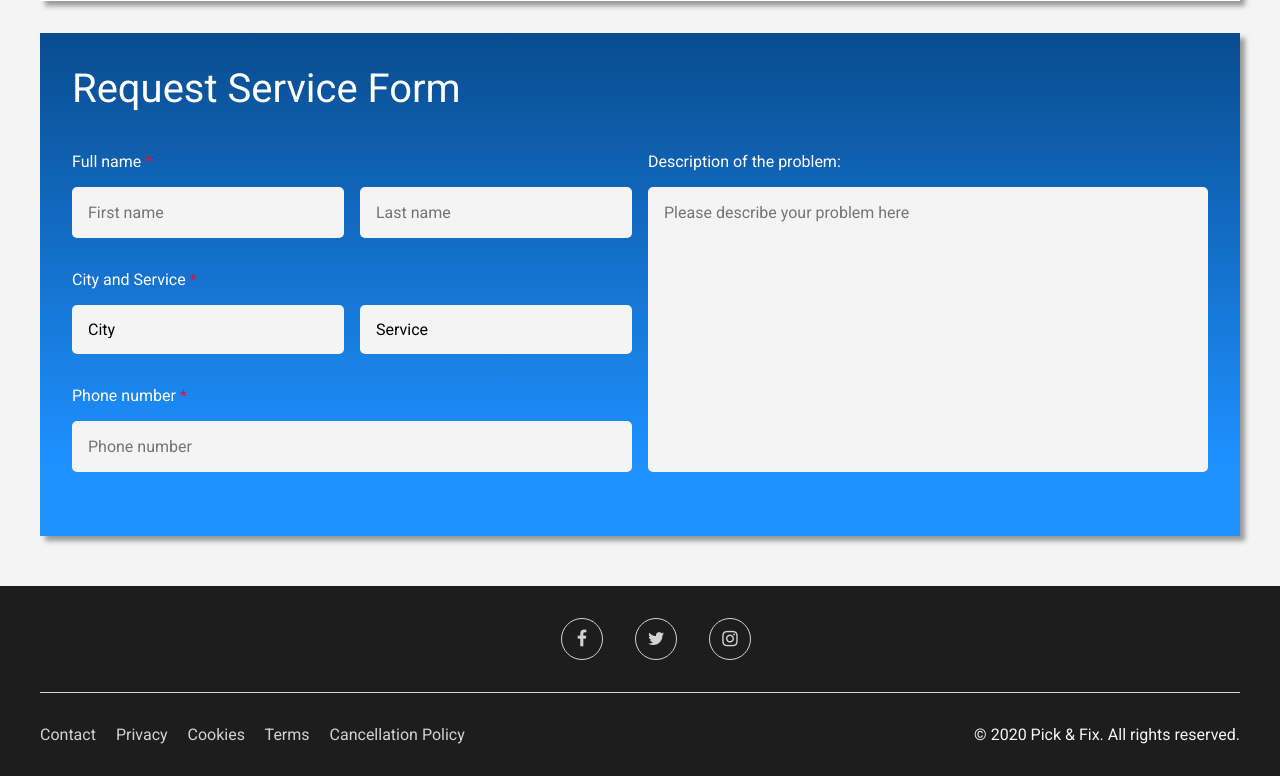
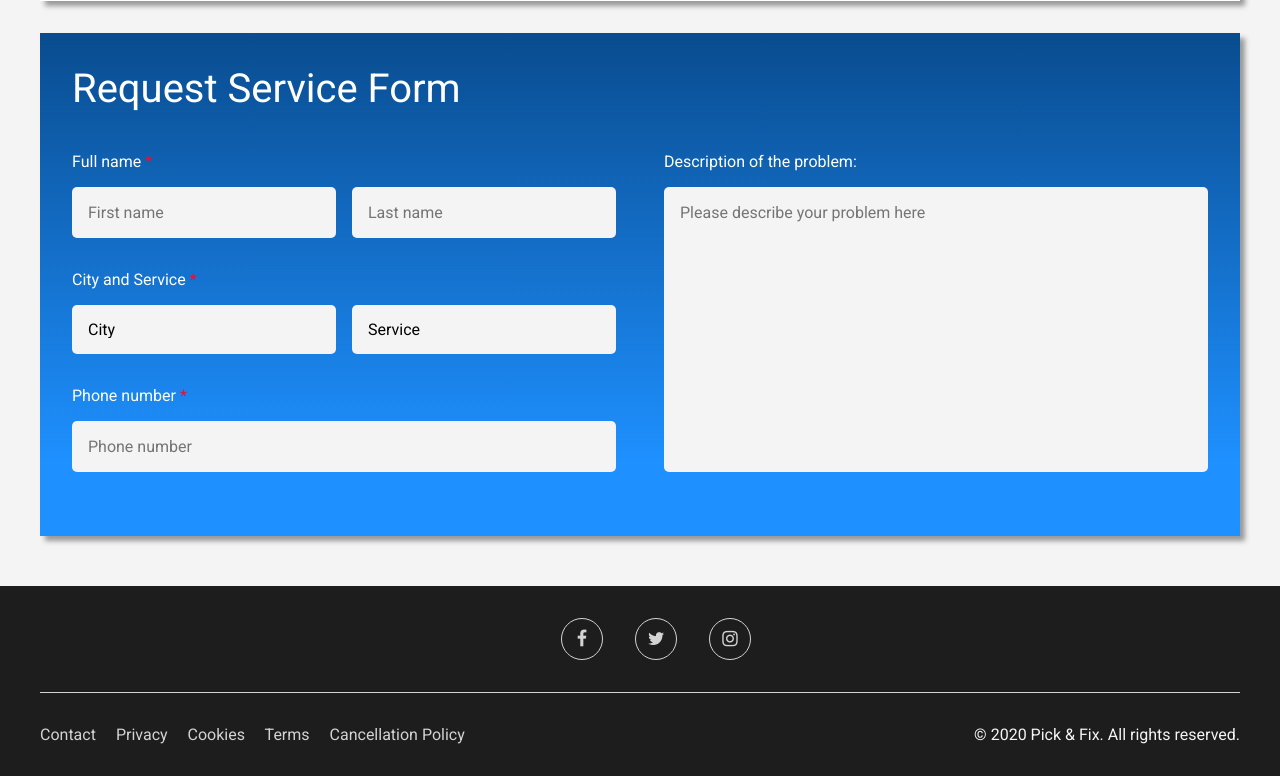
Before and after one commit to Jenn-y/Pick-Fix, a PHP site: page /pro-profile.php in a window 1280 px wide. Shown: the part 801-1577 px from the top of the page. Run offline with PHP 8.4, Linux system fonts and the light colour scheme.

Commit message:
improved the request form

```diff
--- a/CSS/pro-profile.css
+++ b/CSS/pro-profile.css
@@ -126,12 +126,12 @@ form > div {
 
 .description {
     flex-direction: column;
-    padding-left: 0.5rem;
+    padding-left: 1.5rem;
 }
 
 .request-details {
     flex-direction: column;
-    padding-right: 0.5rem;
+    padding-right: 1.5rem;
 }
 
 .request-details div input, select {
```
